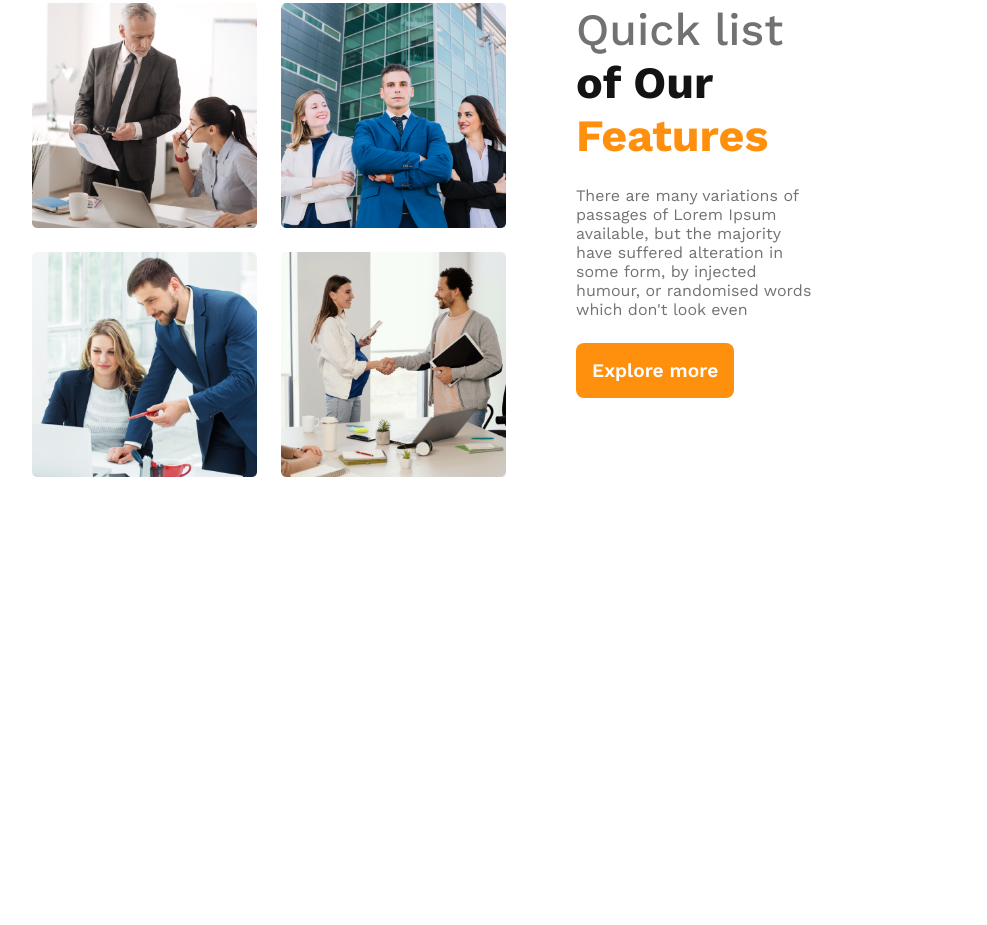
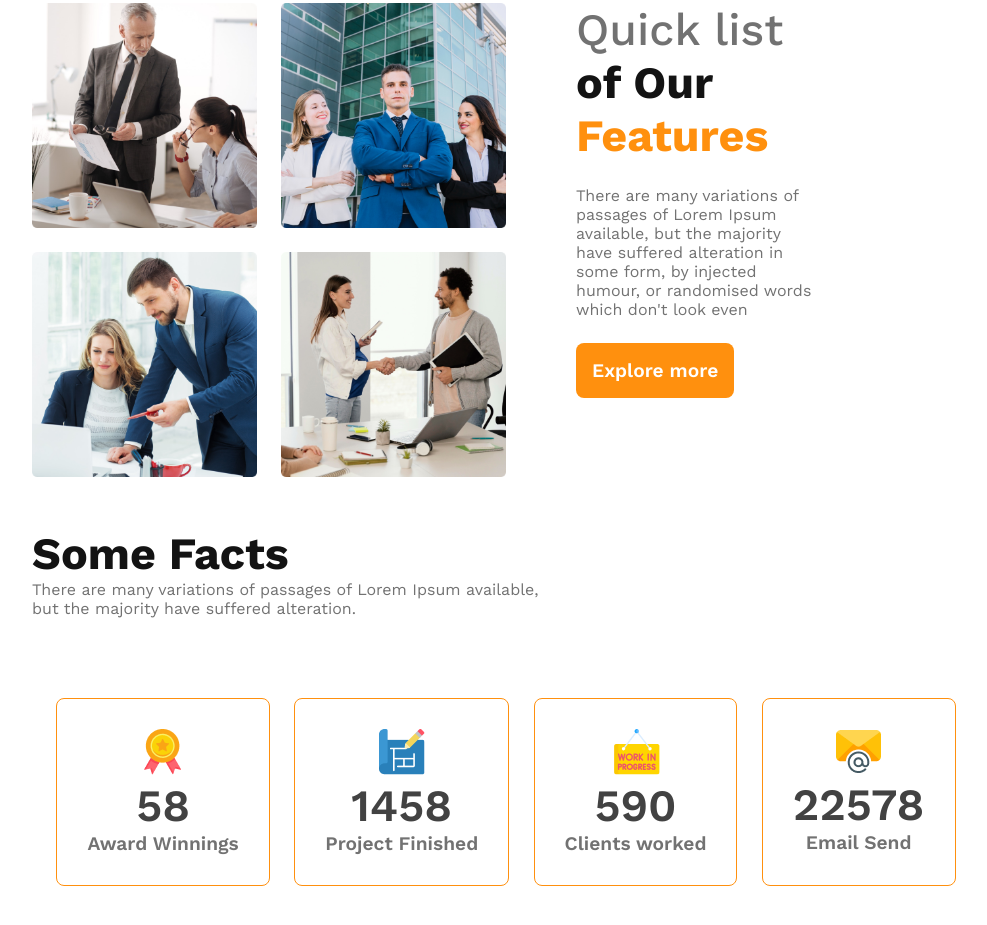
Before and after one commit to Hiron-Das/g3-architects-website, a plain HTML site: page index.html in a window 1280 px wide. Shown: the part 1069-1994 px from the top of the page, without its empty margins (134-1121 px from the left). Before the commit the page ends 1616 px from the top, so only its background shows below. Drawn offline with nearby package versions, Linux system fonts and the light colour scheme.

Commit message:
added facts section

```diff
--- a/index.html
+++ b/index.html
@@ -12,7 +12,7 @@
     <!-- header start -->
     <header class="header">
         <nav class="nav-container width">
-            <h3 class="nav-title">G3 Architects</h3>
+            <h3 class="content-title">G3 Architects</h3>
             <ul>
                 <li><a href="#">Home</a></li>
                 <li><a href="#">About</a></li>
@@ -55,8 +55,32 @@
         </section>
         <!-- ------Main feature section end -->
         <!-- -----facts section start----- -->
-        <section>
-
+        <section class="facts">
+            <h3 class="content-title">Some Facts</h3>
+            <p>There are many variations of passages of Lorem Ipsum available,<br> but the majority have suffered
+                alteration.</p>
+            <div class="facts-card-container">
+                <div class="card">
+                    <img src="images/icons/ribon.png" alt="">
+                    <h2 class="card-stat">58</h2>
+                    <p class="card-title">Award Winnings</p>
+                </div>
+                <div class="card">
+                    <img src="images/icons/projects.png" alt="">
+                    <h2 class="card-stat">1458</h2>
+                    <p class="card-title">Project Finished</p>
+                </div>
+                <div class="card">
+                    <img src="images/icons/customers.png" alt="">
+                    <h2 class="card-stat">590</h2>
+                    <p class="card-title">Clients worked</p>
+                </div>
+                <div class="card">
+                    <img src="images/icons/email.png" alt="">
+                    <h2 class="card-stat">22578</h2>
+                    <p class="card-title">Email Send</p>
+                </div>
+            </div>
         </section>
         <!-- ------facts section end------- -->
 
--- a/styles/style.css
+++ b/styles/style.css
@@ -38,7 +38,7 @@
     padding-bottom: 3rem;
 }
 
-.nav-title {
+.content-title {
     font-size: 2.8rem;
     font-weight: 700;
     color: #131313;
@@ -98,6 +98,7 @@ main {
 .feature-container {
     display: grid;
     grid-template-columns: repeat(2, 1fr);
+    margin: 50px auto;
 }
 
 .team-img-container {
@@ -140,6 +141,38 @@ main {
     margin: 1.5rem auto;
 }
 
+/* -------facts section styles------ */
+.facts>p {
+    font-size: 1rem;
+    font-weight: 400;
+    color: #727272;
+}
+
+.facts-card-container {
+    display: flex;
+    justify-content: space-evenly;
+    margin-top: 80px;
+}
+
+.facts-card-container .card {
+    border-radius: 8px;
+    border: 1px solid #FF900E;
+    text-align: center;
+    padding: 30px;
+}
+
+.card .card-stat {
+    font-size: 2.8rem;
+    font-weight: 600;
+    color: #424242;
+}
+
+.card .card-title {
+    font-size: 1.2rem;
+    font-weight: 600;
+    color: #727272;
+}
+
 /* Respponsive styles & media kuerys */
 /* ------mobile device---- */
 @media screen and (max-width:576px) {
```
